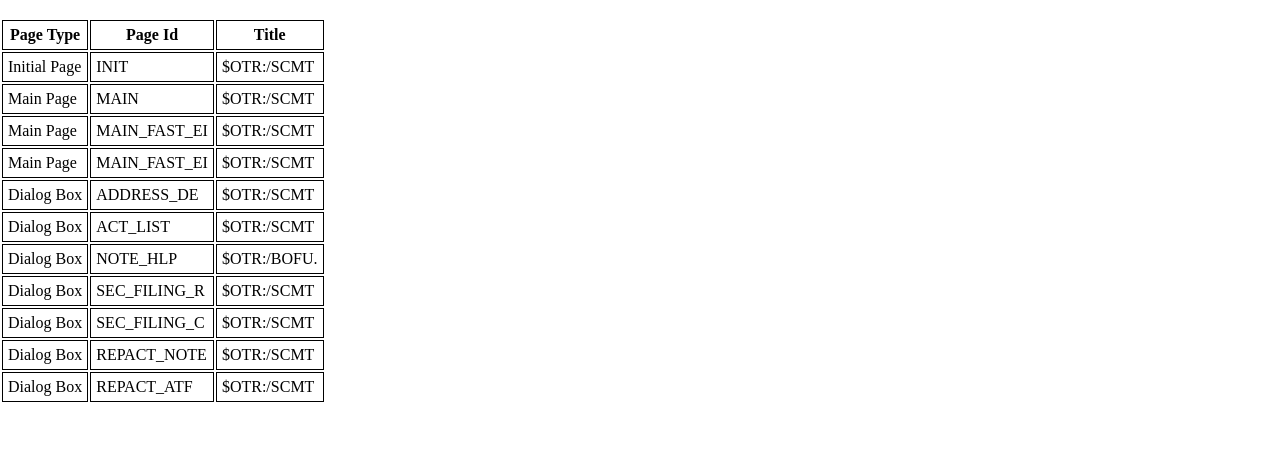
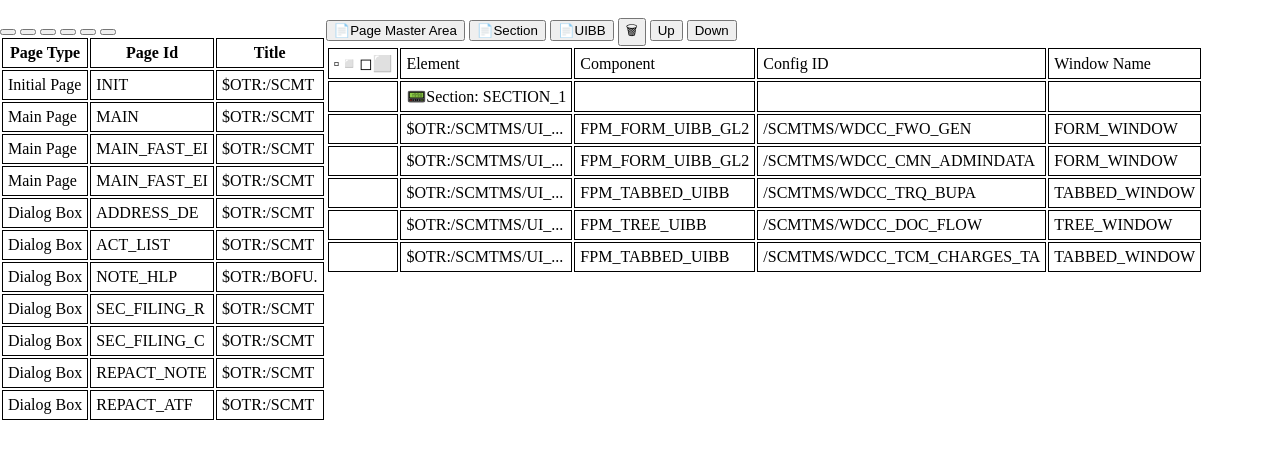
Before and after one commit to Gustavoscho/SAP-antigo, a plain HTML site: page index.html in a window 1280 px wide. Shown: the part 198-656 px from the top of the page. Drawn offline with Linux system fonts and the light colour scheme.

Commit message:
add- overview page schema

```diff
--- a/index.html
+++ b/index.html
@@ -24,8 +24,16 @@
                 <button>additional functions</button>
             </div>
             <div class="flex">
-                <div>
+                <div class="tabelas">
                     <h1>Navigation repositories</h1>
+                    <div>
+                        <button></button>
+                        <button></button>
+                        <button></button>
+                        <button></button>
+                        <button></button>
+                        <button></button>
+                    </div>
                     <table>
                         <tr>
                             <th>Page Type</th>
@@ -94,6 +102,66 @@
                     <div>
                         <h1>Overview Page Schema</h1>
                     </div>
+                    <div>
+                        <button>📄Page Master Area</button>
+                        <button>📄Section</button>
+                        <button>📄UIBB</button>
+                        <button>🗑</button>
+                        <button>Up</button>
+                        <button>Down</button>
+                    </div>
+                    <table>
+                        <tr>
+                            <td>▫◽◻⬜</td>
+                            <td>Element</td>
+                            <td>Component</td>
+                            <td>Config ID</td>
+                            <td>Window Name</td>
+                        </tr>
+                        <tr>
+                            <td></td>
+                            <td>📟Section: SECTION_1</td>
+                            <td></td>
+                            <td></td>
+                            <td></td>
+                        </tr>
+                        <tr>
+                            <td></td>
+                            <td>$OTR:/SCMTMS/UI_...</td>
+                            <td>FPM_FORM_UIBB_GL2</td>
+                            <td>/SCMTMS/WDCC_FWO_GEN</td>
+                            <td>FORM_WINDOW</td>
+                        </tr>
+                        <tr>
+                            <td></td>
+                            <td>$OTR:/SCMTMS/UI_...</td>
+                            <td>FPM_FORM_UIBB_GL2</td>
+                            <td>/SCMTMS/WDCC_CMN_ADMINDATA</td>
+                            <td>FORM_WINDOW</td>
+                        </tr>
+                        <tr>
+                            <td></td>
+                            <td>$OTR:/SCMTMS/UI_...</td>
+                            <td>FPM_TABBED_UIBB</td>
+                            <td>/SCMTMS/WDCC_TRQ_BUPA</td>
+                            <td>TABBED_WINDOW</td>
+                        </tr>
+                        <tr>
+
+                            <td></td>
+                            <td>$OTR:/SCMTMS/UI_...</td>
+                            <td>FPM_TREE_UIBB</td>
+                            <td>/SCMTMS/WDCC_DOC_FLOW</td>
+                            <td>TREE_WINDOW</td>
+                        </tr>
+                        <tr>
+                            <td></td>
+                            <td>$OTR:/SCMTMS/UI_...</td>
+                            <td>FPM_TABBED_UIBB</td>
+                            <td>/SCMTMS/WDCC_TCM_CHARGES_TA</td>
+                            <td>TABBED_WINDOW</td>
+                        </tr>
+                    </table>
                 </div>
             </div>
     </header>
--- a/style.css
+++ b/style.css
@@ -14,6 +14,8 @@ th, td{
 }
 #nav{
     background-color: rgb(202, 201, 201);
-    margin:0px;
-    border:0px;
 }
+.tabelas{
+
+
+}
```
